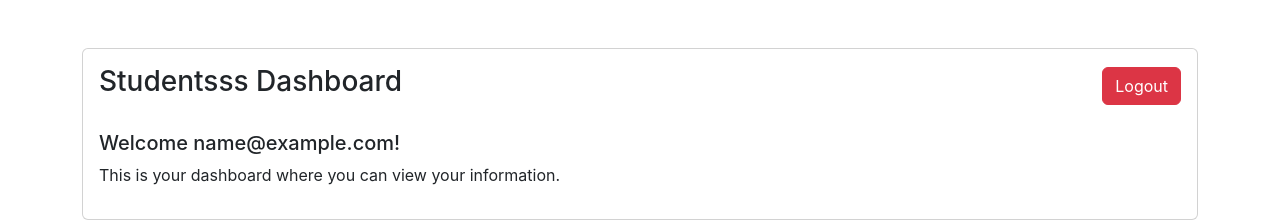
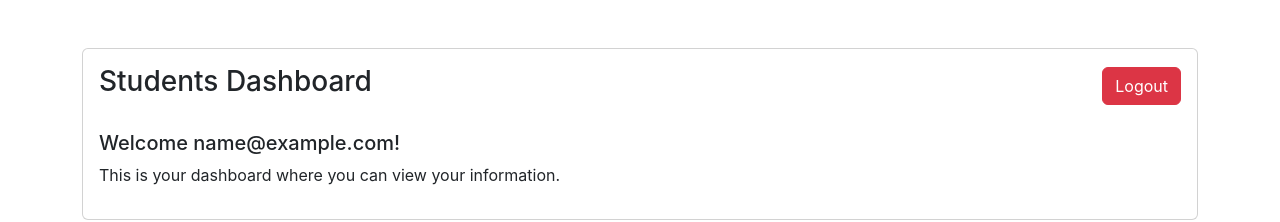
Before and after one commit to YORKIE028/class_assignment, a React (Create React App) app: page /dashboard in a window 1280 px wide. Shown: the top 222 px of the page. Built offline with nearby package versions, Linux system fonts and the light colour scheme; sample sign-in values are in the browser's storage.

Commit message:
removed sss

```diff
--- a/src/components/Dashboard.tsx
+++ b/src/components/Dashboard.tsx
@@ -16,7 +16,7 @@ const Dashboard: React.FC = () => {
       <div className="card">
         <div className="card-body">
           <div className="d-flex justify-content-between align-items-center">
-            <h3 className="card-title">Studentsss Dashboard</h3>
+            <h3 className="card-title">Students Dashboard</h3>
             <button onClick={handleLogout} className="btn btn-danger">Logout</button>
           </div>
           <div className="mt-4">
```
